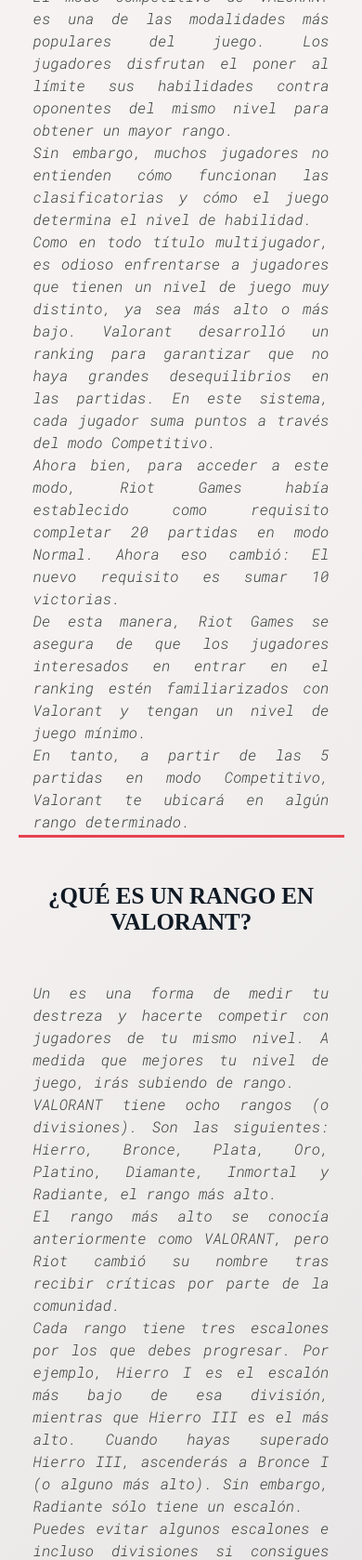
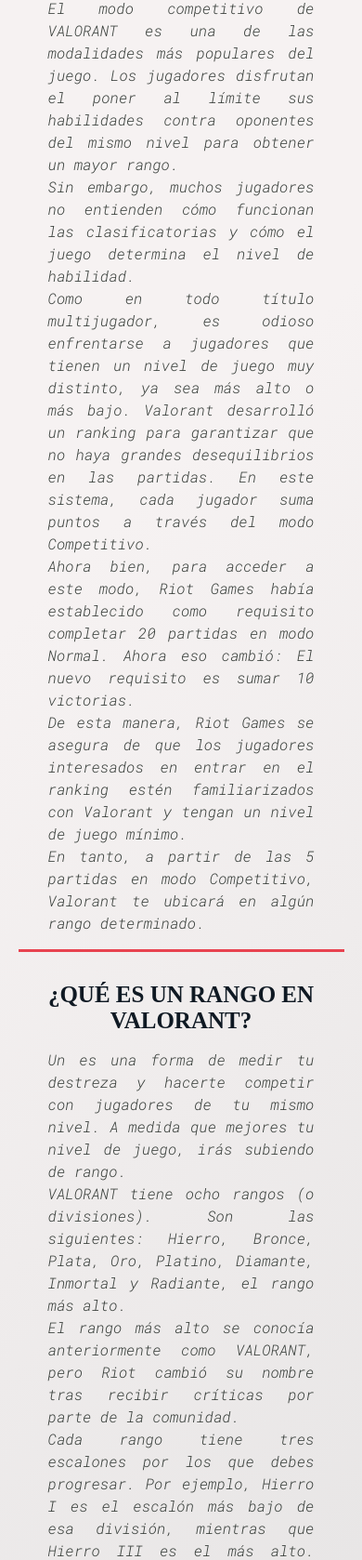
Before and after one commit to Namastrek/TipsParaValo-Martinez, a website: page competitivo.html in a window 390 px wide. Shown: the part 322-2000 px from the top of the page at 93% size. Drawn offline with nearby package versions, Linux system fonts and the light colour scheme; a web font is replaced by a local one.

Commit message:
correcciones

```diff
--- a/css/main.css
+++ b/css/main.css
@@ -1118,7 +1118,9 @@
   }
 
   .sec-1 {
-    height: 700px;
+    height: auto;
+    padding: 1rem;
+    padding-bottom: 1rem;
   }
 
   .sec-1 h2 {
@@ -1130,7 +1132,9 @@
   }
 
   .sec-2 {
-    height: 700px;
+    height: auto;
+    padding: 1rem;
+    padding-bottom: 1rem;
   }
 
   .sec-2 h2 {
@@ -1146,7 +1150,9 @@
   }
 
   .sec-4 {
-    height: 500px;
+    height: auto;
+    padding-top: 1rem;
+    padding-bottom: 1rem;
   }
 
   .sec-4 h2 {
@@ -1158,18 +1164,6 @@
   }
 }
 
-@media (max-width: 500px) {
-  .sec-1 {
-    height: 980px;
-  }
-  .sec-2 {
-    height: 1040px;
-  }
-  .sec-4 {
-    height: 780px;
-  }
-}
-
 /* agentes */
 
 @media (max-width: 800px) {
@@ -1588,7 +1582,7 @@
 
 @media (max-width: 500px) {
   .titulo-agentes {
-    height: 350px;
+    height: auto;
   }
 }
 
```
